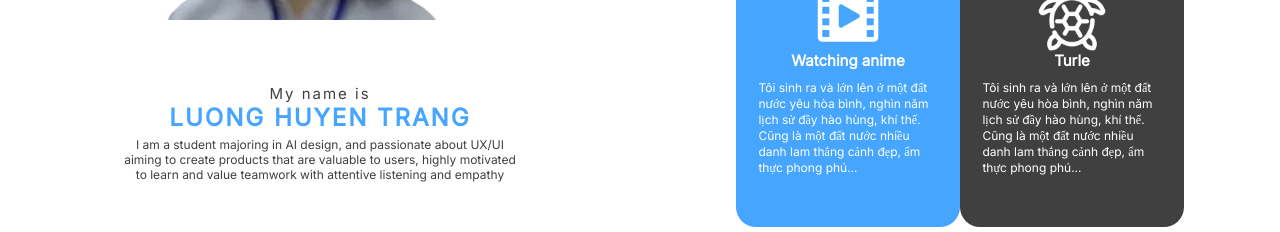
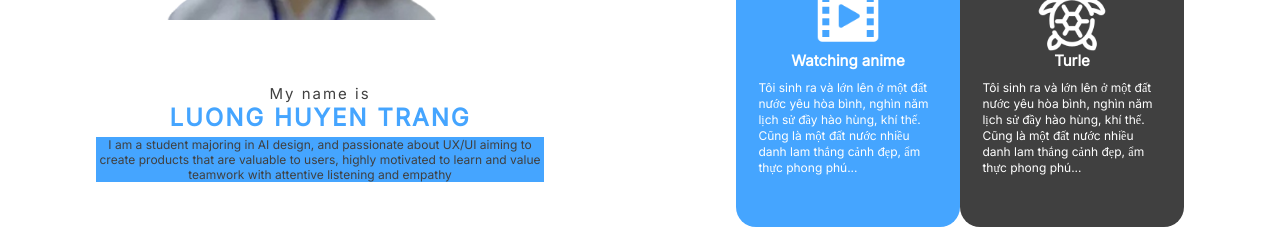
Before and after one commit to HelloWorld1604/my-blogs, a React (Vite) app: page / in a window 1280 px wide. Shown: the part 2140-2372 px from the top of the page. Built offline with nearby package versions, Linux system fonts and the light colour scheme; a web font is replaced by a local one.

Commit message:
chỉnh khả năng tự động xuống dòng ở About me

```diff
--- a/src/pages/AboutMe.css
+++ b/src/pages/AboutMe.css
@@ -79,7 +79,9 @@
 }
 
 .slide-content {
+    width: 35vw;
     font-size: 12px;
+    background-color: #45A5FF;
 }
 
 /* About me Slide 1 - right screen */
--- a/src/pages/AboutMe.jsx
+++ b/src/pages/AboutMe.jsx
@@ -237,8 +237,8 @@ function AboutMe() {
                                 <h2 className="slide-headline">LUONG HUYEN TRANG</h2>
                                 <p className="slide-content">
                                     I am a student majoring in AI design, and passionate about UX/UI
-                                <br/>aiming to create products that are valuable to users, highly motivated
-                                <br/>to learn and value teamwork with attentive listening and empathy
+                                    aiming to create products that are valuable to users, highly motivated
+                                    to learn and value teamwork with attentive listening and empathy
                                 </p>
                             </div>
                         </div>
```
